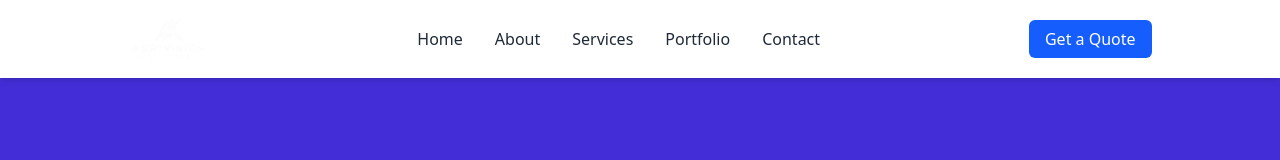
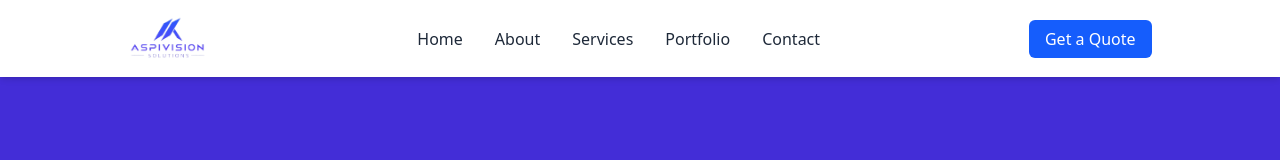
Before and after one commit to aspivisionsolutions/AspiVision, a React (Vite) app: page /contact in a window 1280 px wide. Shown: the top 160 px of the page. Built offline with nearby package versions, Linux system fonts and the light colour scheme.

Commit message:
Logo added

```diff
--- a/src/components/Navbar.jsx
+++ b/src/components/Navbar.jsx
@@ -48,7 +48,7 @@ const Navbar = () => {
           {/* Logo */}
           <div className="flex items-center">
             <Link to="/" className="flex items-center">
-              <img src={isScrolled ? Logo : WhiteLogo} alt="Logo" className="w-20" />
+              <img src={isHomePage ? isScrolled ? Logo : WhiteLogo: Logo} alt="Logo" className="w-20" />
             </Link>
           </div>
 
```
